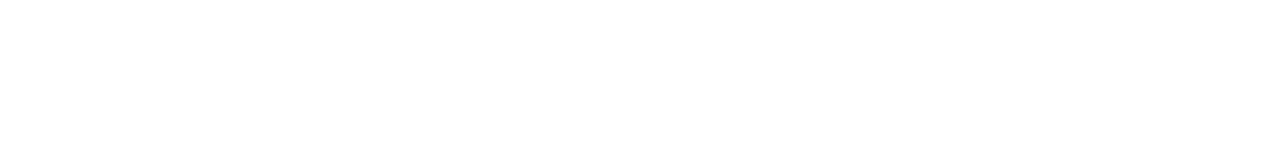
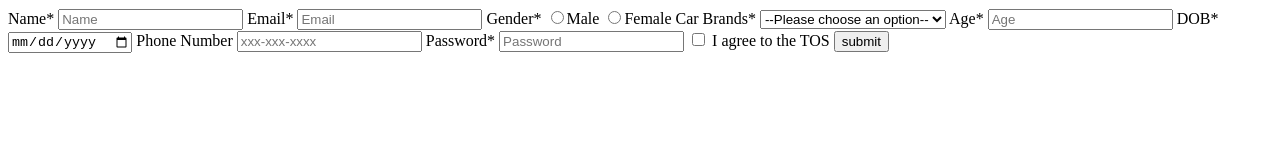
Before and after one commit to acciojob/signup-form-car-muskaanjain017, a website: page main.html in a window 1280 px wide. Drawn offline with Linux system fonts and the light colour scheme.

Commit message:
created a submission

```diff
--- a/main.html
+++ b/main.html
@@ -10,7 +10,33 @@
 	<!-- the entire body must be written by student -->
     <script type="text/javascript" src="./script.js">
 </script>
-
+	<form method="post">
+		<label for="name">Name*</label>
+		<input type="text" placeholder="Name" name="name" id="name" required>
+		<label for="email">Email*</label>
+		<input type="email" placeholder="Email" name="email" id="email" required>
+		<label for="gender">Gender*</label>
+		<input type="radio" name="gender" id="gender_m" required>Male
+		<input type="radio" name="gender" id="gender_f" required>Female
+		<label for="cars">Car Brands*</label>
+		<select name="cars" id="cars">
+			<option value="" selected disabled>--Please choose an option--</option>
+			<option value="BMW">BMW</option>
+			<option value="Audi">Audi</option>
+			<option value="Mercedez">Mercedez</option>
+		</select>
+		<label for="age">Age*</label>
+		<input type="number" name="age" id="age" placeholder="Age" required>
+		<label for="dob">DOB*</label>
+		<input type="date" name="dob" id="dob" required>
+		<label for="tel">Phone Number</label>
+		<input type="tel" name="tel" id="tel" placeholder="xxx-xxx-xxxx">
+		<label for="password">Password*</label>
+		<input type="password" name="password" id="password" placeholder="Password" required>
+		<input type="checkbox" name="tos" id="tos" required>
+		<label for="tos">I agree to the TOS</label>
+		<button value="submit">submit</button>
+	</form>
 </body>
 
 </html>
```
